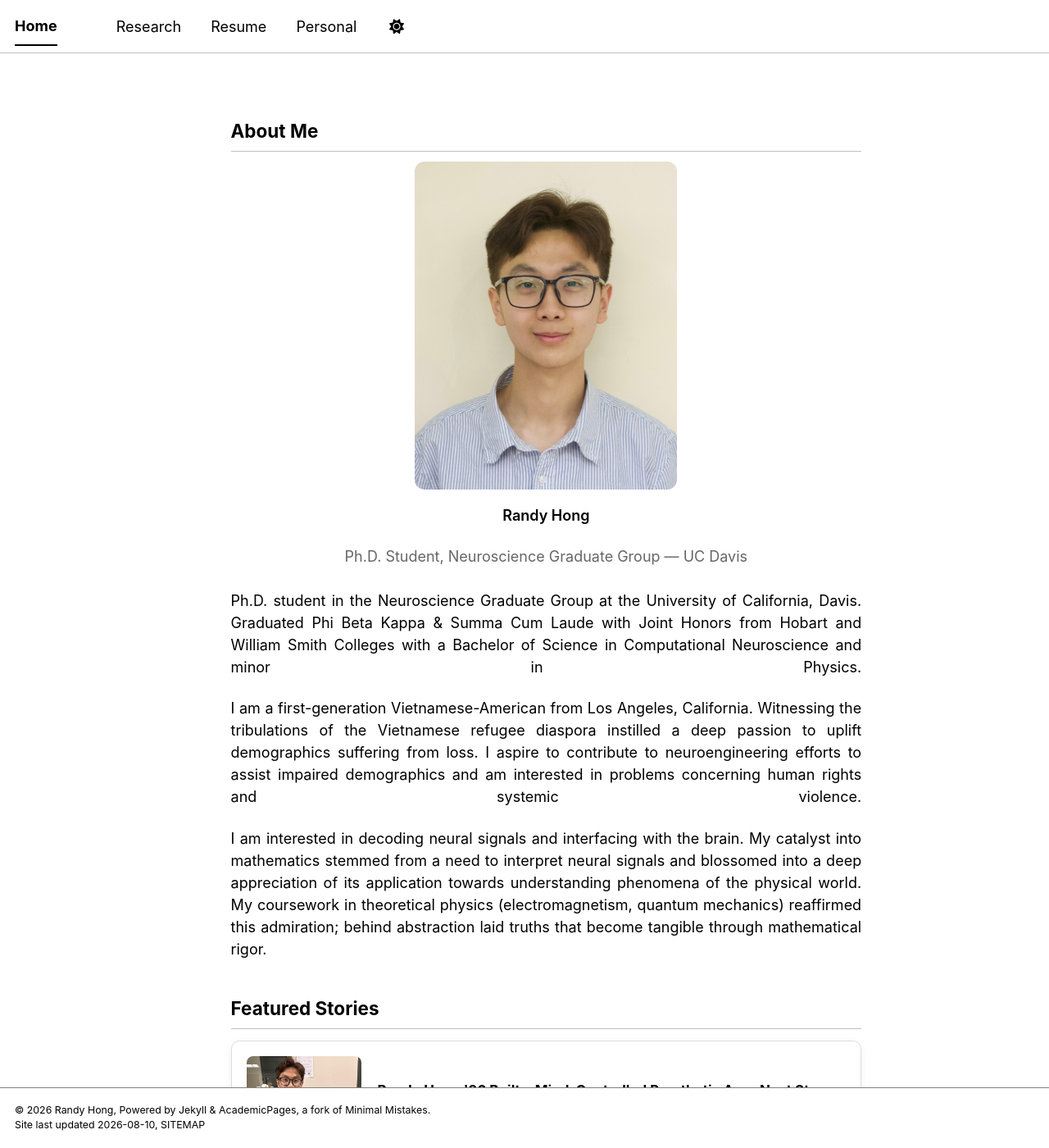
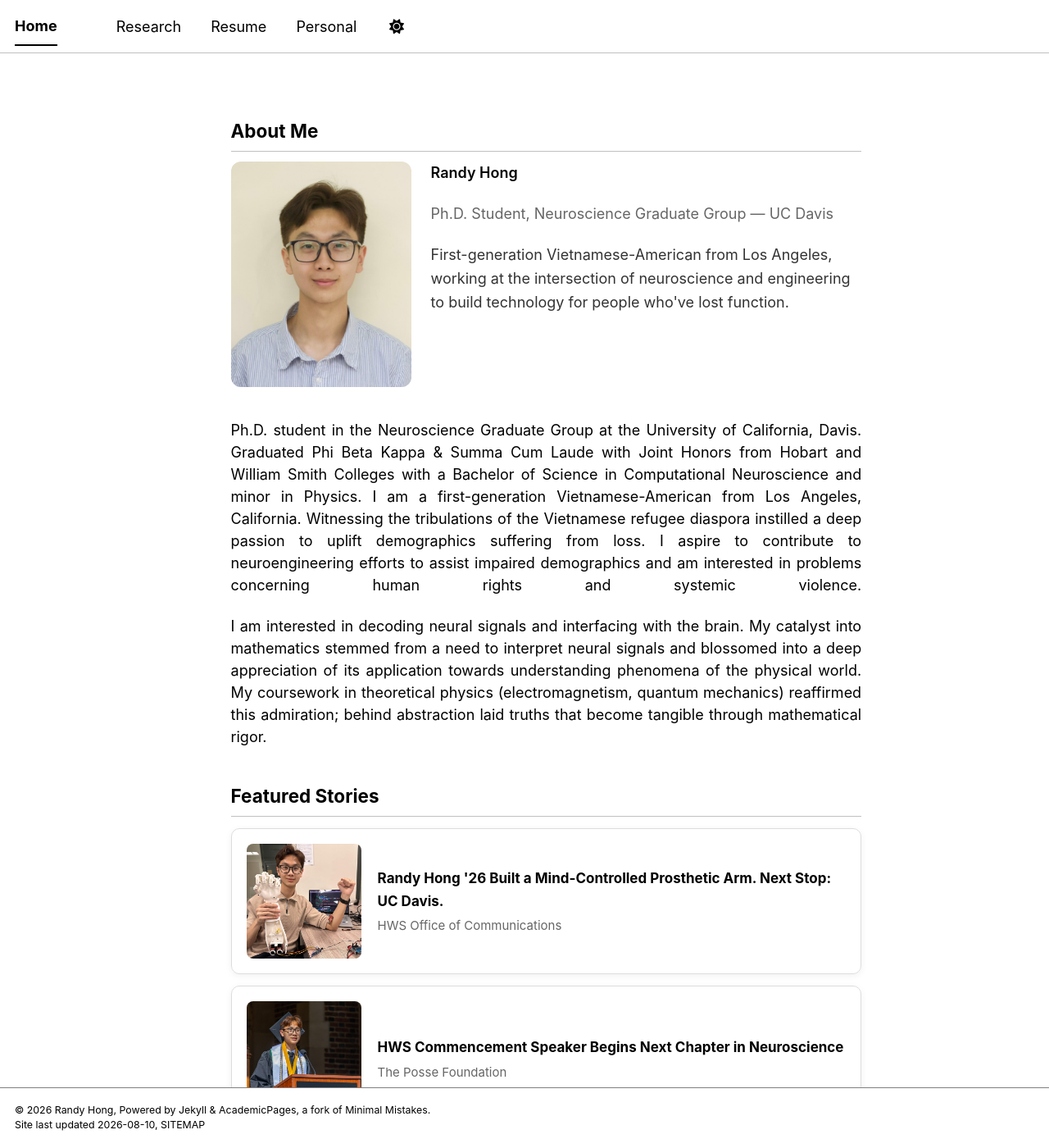
Before and after one commit to randyhongg/randyhongg.github.io, a Jekyll site: the page built from _pages/about.md, in a window 1280 px wide and 1400 px high. Shown: the whole window at 82% size. Built offline with Jekyll 4.4.1, drawn with Linux system fonts in a browser that asks for light colours; a style sheet for code colours, icons or effects is not loaded; some of the changed lines change nothing that is shown.

Commit message:
Update about.md

```diff
--- a/_pages/about.md
+++ b/_pages/about.md
@@ -27,10 +27,14 @@ redirect_from:
   box-shadow: 0 6px 16px rgba(0, 0, 0, 0.1);
   transform: translateY(-2px);
 }
+.profile-intro {
+  overflow: hidden;
+  margin-bottom: 4px;
+}
 .profile-photo-wrap {
-  width: 100%;
-  max-width: 320px;
-  margin: 0 auto 18px;
+  float: left;
+  width: 220px;
+  margin: 0 24px 12px 0;
 }
 .profile-photo {
   width: 100%;
@@ -40,16 +44,20 @@ redirect_from:
   display: block;
 }
 .profile-name {
-  font-size: 19px;
+  font-size: 20px;
   font-weight: 600;
-  margin: 0;
-  text-align: center;
+  margin: 4px 0 2px;
 }
 .profile-title {
   font-size: 14px;
   color: #666;
-  margin: 4px 0 0;
-  text-align: center;
+  margin: 0 0 14px;
+}
+.profile-lead {
+  font-size: 16px;
+  line-height: 1.6;
+  color: #333;
+  margin: 0;
 }
 .contact-links {
   display: flex;
@@ -100,10 +108,18 @@ redirect_from:
   color: #666;
   margin: 0;
 }
+@media (max-width: 560px) {
+  .profile-photo-wrap {
+    float: none;
+    width: 100%;
+    max-width: 260px;
+    margin: 0 auto 16px;
+  }
+}
 </style>
 ## About Me
 
-<div class="reveal" markdown="1">
+<div class="profile-intro" markdown="1">
 
 <div class="profile-photo-wrap">
   <img class="profile-photo" src="../images/website_pfp.jpg" alt="Randy Hong">
@@ -111,14 +127,13 @@ redirect_from:
 
 <p class="profile-name">Randy Hong</p>
 <p class="profile-title">Ph.D. Student, Neuroscience Graduate Group &mdash; UC Davis</p>
+<p class="profile-lead">First-generation Vietnamese-American from Los Angeles, working at the intersection of neuroscience and engineering to build technology for people who've lost function.</p>
 
 </div>
 
 <div class="reveal" style="text-align: justify; text-align-last: justify; margin-bottom: 2rem; margin-top: 1.5rem;" markdown="1">
 
-Ph.D. student in the Neuroscience Graduate Group at the University of California, Davis. Graduated Phi Beta Kappa & Summa Cum Laude with Joint Honors from Hobart and William Smith Colleges with a Bachelor of Science in Computational Neuroscience and minor in Physics.
-
-I am a first-generation Vietnamese-American from Los Angeles, California. Witnessing the tribulations of the Vietnamese refugee diaspora instilled a deep passion to uplift demographics suffering from loss. I aspire to contribute to neuroengineering efforts to assist impaired demographics and am interested in problems concerning human rights and systemic violence.
+Ph.D. student in the Neuroscience Graduate Group at the University of California, Davis. Graduated Phi Beta Kappa & Summa Cum Laude with Joint Honors from Hobart and William Smith Colleges with a Bachelor of Science in Computational Neuroscience and minor in Physics. I am a first-generation Vietnamese-American from Los Angeles, California. Witnessing the tribulations of the Vietnamese refugee diaspora instilled a deep passion to uplift demographics suffering from loss. I aspire to contribute to neuroengineering efforts to assist impaired demographics and am interested in problems concerning human rights and systemic violence.
 
 I am interested in decoding neural signals and interfacing with the brain. My catalyst into mathematics stemmed from a need to interpret neural signals and blossomed into a deep appreciation of its application towards understanding phenomena of the physical world. My coursework in theoretical physics (electromagnetism, quantum mechanics) reaffirmed this admiration; behind abstraction laid truths that become tangible through mathematical rigor.
 
```
